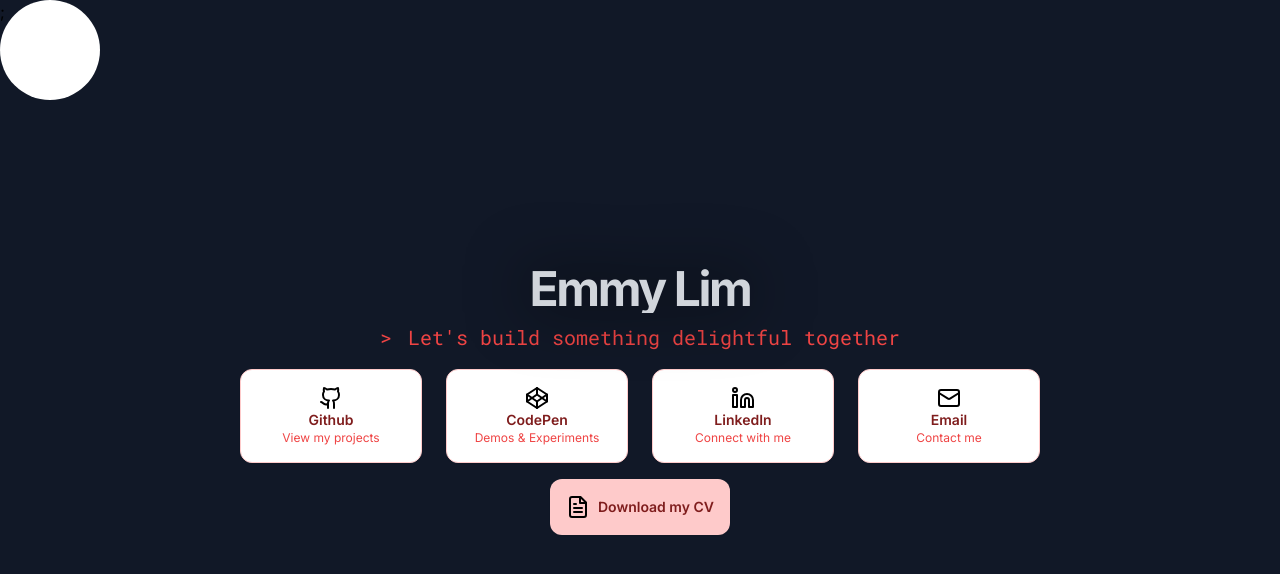
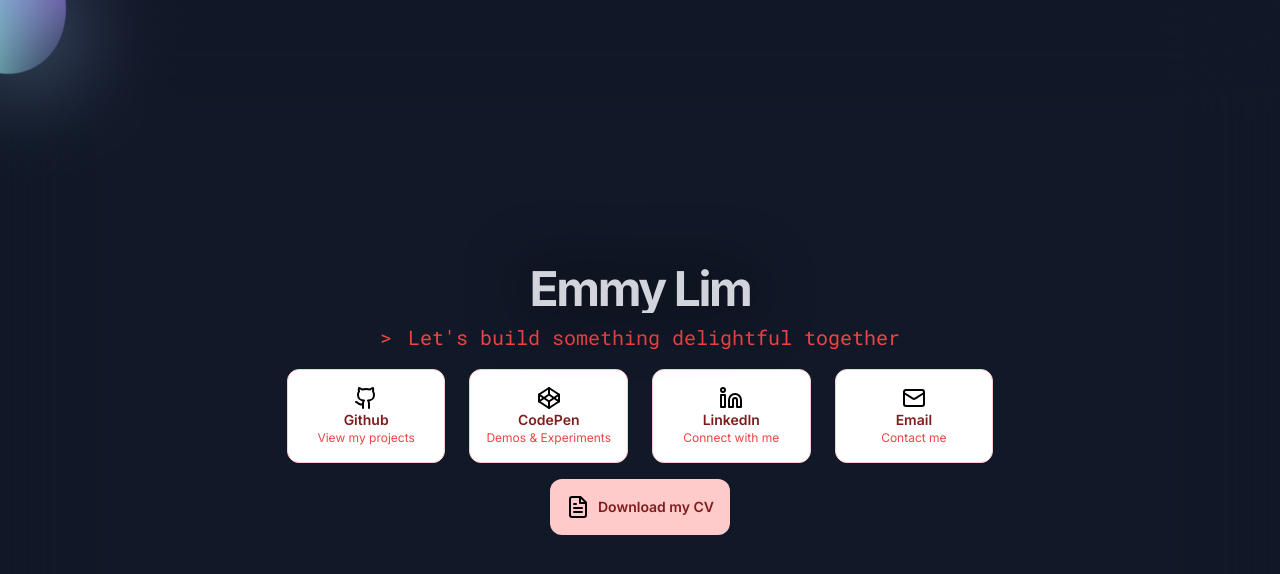
Before and after one commit to emmyrlim/personal, a Next.js app: page / in a window 1280 px wide. Shown: the top 574 px of the page. Built offline with nearby package versions, Linux system fonts and the light colour scheme.

Commit message:
add color blob

```diff
--- a/src/app/page.tsx
+++ b/src/app/page.tsx
@@ -1,14 +1,13 @@
 import Splash from "@/components/splash";
 import Image from "next/image";
-import ColorBlobs from "@/components/colorBlobs";
+import PointerWrapper from "@/components/pointerWrapper";
+
 export default function Home() {
   return (
-    <div
-      key="1"
-      className="dark flex min-h-[100dvh] flex-col bg-gray-900 dark:bg-gray-800"
-    >
-      <ColorBlobs />
-      <Splash />
+    <div key="1" className="dark flex min-h-[100dvh] flex-col bg-gray-900">
+      <PointerWrapper>
+        <Splash />
+      </PointerWrapper>
     </div>
   );
 }
--- /dev/null
+++ b/src/components/pointerWrapper.module.css
@@ -0,0 +1,28 @@
+.rotate {
+    animation: rotate 8s infinite;
+}
+
+.colorBlob {
+    background: linear-gradient(to right, aquamarine, mediumpurple);
+    animation: blobdeform 8s infinite;
+}
+
+.blur {
+    backdrop-filter: blur(50px);
+}
+
+@keyframes rotate {
+    from {
+        transform: rotate(0deg);
+    }
+
+    to {
+        transform: rotate(360deg);
+    }
+}
+
+@keyframes blobdeform {
+    50% {
+        transform: scale(1, 1.5);
+    }
+}
--- /dev/null
+++ b/src/components/pointerWrapper.tsx
@@ -0,0 +1,46 @@
+"use client";
+
+import * as React from "react";
+import { PointerEvent } from "react";
+import { motion } from "framer-motion";
+import styles from "./pointerWrapper.module.css";
+import classNames from "classnames";
+
+export default function PointerWrapper({
+  children,
+}: {
+  children: React.ReactNode;
+}) {
+  const [mousePos, setMousePos] = React.useState<{
+    x: number;
+    y: number;
+  }>({ x: 0, y: 0 });
+
+  const handlePagePointerMove = (e: PointerEvent<HTMLDivElement>) => {
+    setMousePos({ x: e.clientX, y: e.clientY });
+  };
+
+  return (
+    <main onPointerMove={handlePagePointerMove} className="flex-1">
+      <motion.div
+        className="absolute"
+        animate={{ x: mousePos.x, y: mousePos.y }}
+      >
+        <div className={styles.rotate}>
+          <div
+            className={classNames(
+              styles.colorBlob,
+              "absolute -left-16 -top-16 h-32 w-32 rounded-full",
+            )}
+          />
+        </div>
+      </motion.div>
+      <div
+        className={classNames(styles.blur, "absolute min-h-[100dvh] w-full")}
+      />
+      <section className="absolute flex h-dvh w-screen justify-center xl:py-24">
+        {children}
+      </section>
+    </main>
+  );
+}
--- a/src/components/splash.tsx
+++ b/src/components/splash.tsx
@@ -1,3 +1,5 @@
+"use server";
+
 /**
  * This code was generated by v0 by Vercel.
  * @see https://v0.dev/t/xMhnyD2levi
@@ -6,13 +8,10 @@ import Link from "next/link";
 import { SVGProps } from "react";
 import Header from "./header";
 import LinkCard from "./linkCard";
-import Intro from "./intro";
 
-export default function Splash() {
+export default async function Splash() {
   return (
-    <main className="absolute flex-1">
-      <section className="h-dvh w-screen xl:py-24">
-        <div className="flex h-full flex-col items-center justify-center gap-4 px-4 text-center">
+    <div className="flex flex-col items-center justify-center gap-4 px-4 text-center">
       <Header />
       <div className="mx-auto grid w-full max-w-[800px] grid-cols-4 items-stretch gap-4 sm:gap-6">
         <LinkCard
@@ -59,8 +58,6 @@ export default function Splash() {
         </Link>
       </div>
     </div>
-      </section>
-    </main>
   );
 }
 
```
Lines whose indentation alone changed are shown as unchanged.
